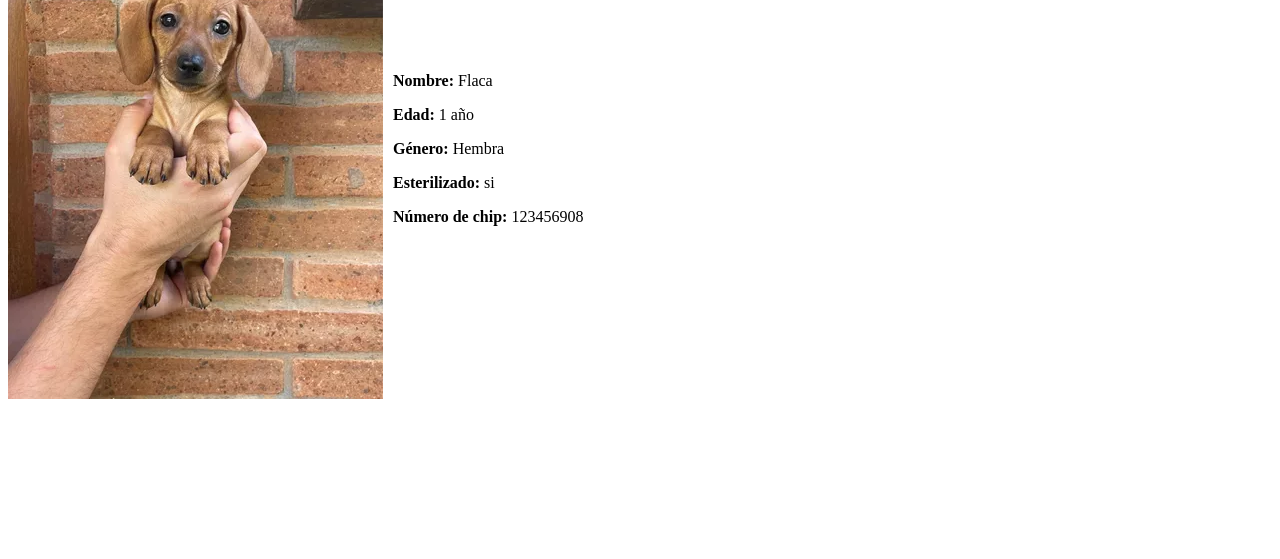
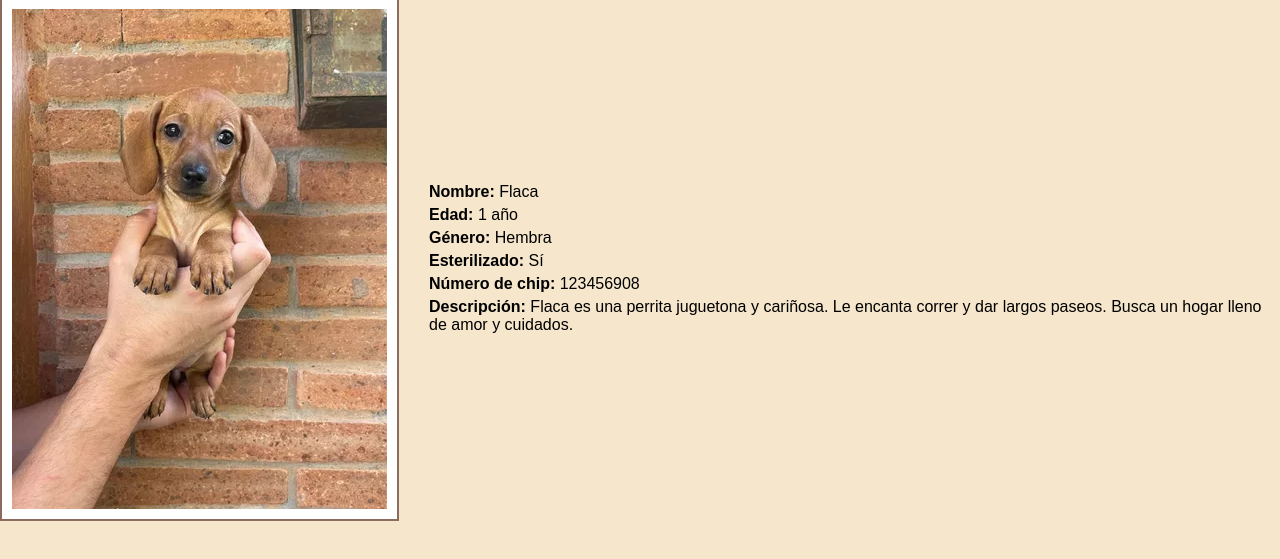
Before and after one commit to benjaavmm/Actividad-3, a plain HTML site: page flaca.html in a window 1280 px wide. Shown: the part 181-740 px from the top of the page. Drawn offline with Linux system fonts and the light colour scheme.

Commit message:
relleno blanco cuadros
falta cambiar el de los demas animales

```diff
--- a/flaca.html
+++ b/flaca.html
@@ -5,14 +5,34 @@
     <meta name="viewport" content="width=device-width, initial-scale=1.0">
     <title>Información de Flaca</title>
     <style>
-         img {
+        body {
+            font-family: Arial, sans-serif;
+            display: flex;
+            flex-direction: column;
+            align-items: center;
+            justify-content: center;
+            min-height: 100vh;
+            margin: 0;
+            background-color: #f5e6cc; /* Fondo café claro tipo pastel */
+        }
+        img {
             max-width: 500px;
             vertical-align: middle;
             margin-right: 10px;
+            border: 2px solid #8c6b5f; /* Cuadro alrededor de la imagen */
+            padding: 10px;
+            background-color: #ffffff; /* Relleno blanco del cuadro */
+
         }
         .animal-info {
             display: flex;
             align-items: center;
+        }
+        .animal-info div {
+            margin-left: 20px;
+        }
+        .animal-info p {
+            margin: 5px 0;
         }
         .nav-links {
             position: absolute;
@@ -35,8 +55,9 @@
             <p><strong>Nombre:</strong> Flaca</p>
             <p><strong>Edad:</strong> 1 año </p>
             <p><strong>Género:</strong> Hembra</p>
-            <p><strong>Esterilizado:</strong> si</p>
+            <p><strong>Esterilizado:</strong> Sí</p>
             <p><strong>Número de chip:</strong> 123456908</p>
+            <p><strong>Descripción:</strong> Flaca es una perrita juguetona y cariñosa. Le encanta correr y dar largos paseos. Busca un hogar lleno de amor y cuidados.</p>
         </div>
     </div>
 </body>
```
Also changed, not shown: gatos.html (+6 -7 lines), perros.html (+3 -3 lines).
